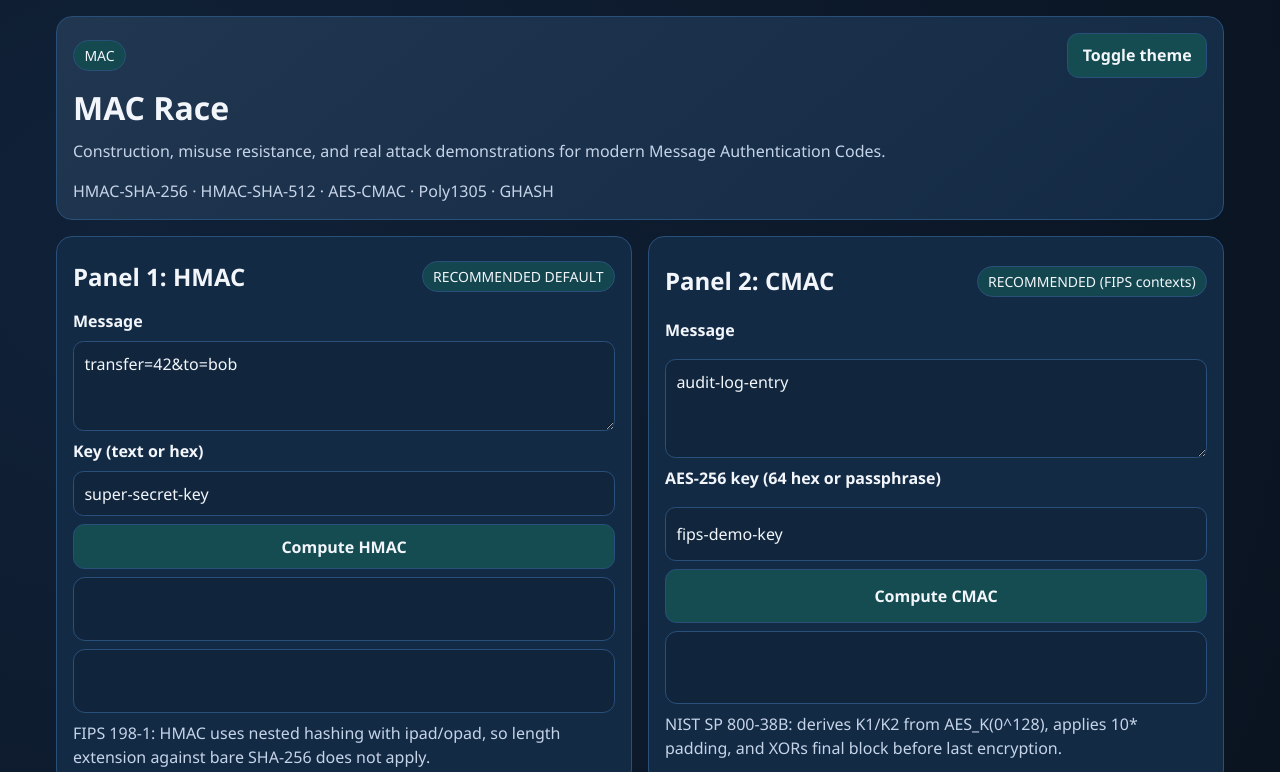
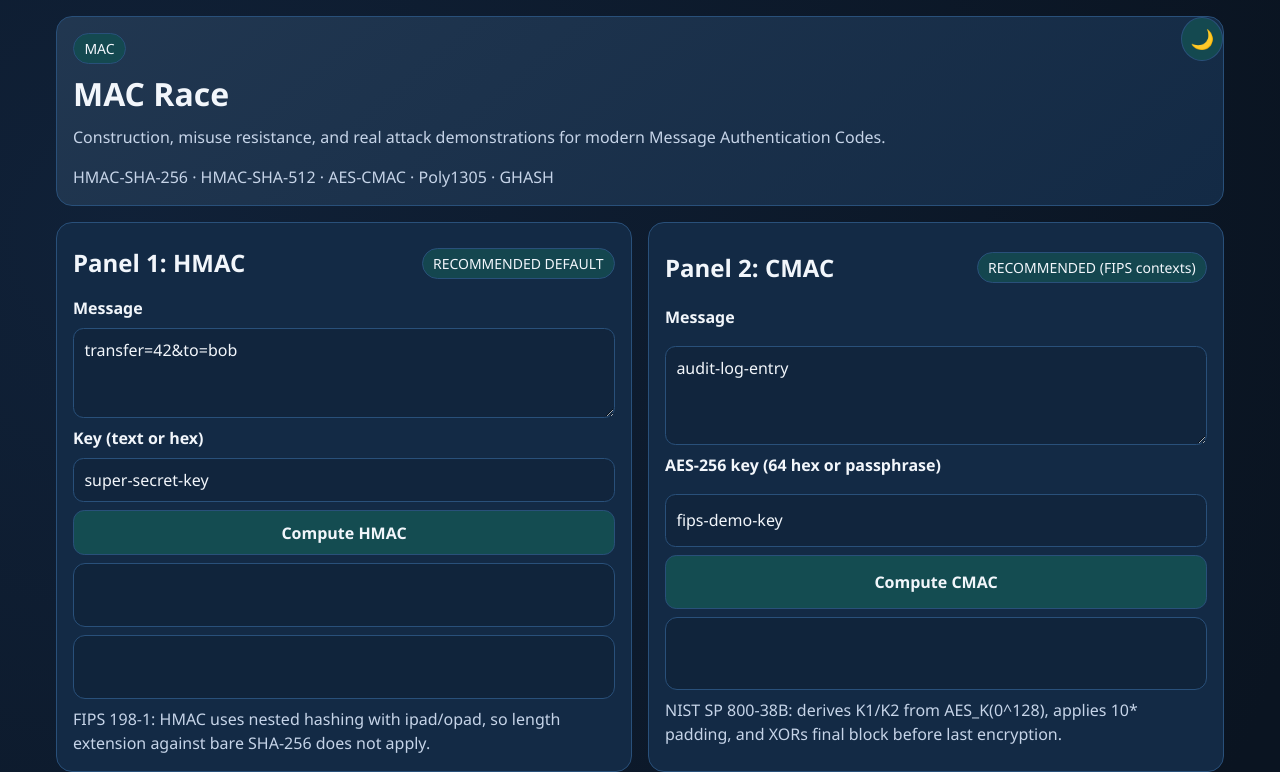
Before and after one commit to systemslibrarian/crypto-lab-mac-race, a website built with Vite: page index.html in a window 1280 px wide. Shown: the top 772 px of the page. Built offline with nearby package versions, Linux system fonts and the light colour scheme.

Commit message:
feat: standardize theme toggle and README education structure

```diff
--- a/index.html
+++ b/index.html
@@ -1,6 +1,12 @@
 <!doctype html>
 <html lang="en">
   <head>
+    <script>
+      (function () {
+        const saved = localStorage.getItem('theme');
+        document.documentElement.setAttribute('data-theme', saved ?? 'dark');
+      })();
+    </script>
     <meta charset="UTF-8" />
     <meta name="viewport" content="width=device-width, initial-scale=1.0" />
     <title>MAC Race | crypto-lab-mac-race</title>
--- a/src/main.ts
+++ b/src/main.ts
@@ -7,6 +7,27 @@ import { runLengthExtensionSelfTest } from './lengthext';
 import { runPoly1305SelfTest } from './poly1305';
 import { runTimingSelfTest } from './timing';
 import { renderApp } from './ui';
+
+function wireThemeToggle(): void {
+  const root = document.documentElement;
+  const button = document.querySelector<HTMLButtonElement>('#theme-toggle');
+  if (!button) return;
+
+  const setThemeUi = (theme: 'dark' | 'light'): void => {
+    root.dataset.theme = theme;
+    button.textContent = theme === 'dark' ? '🌙' : '☀️';
+    button.setAttribute('aria-label', theme === 'dark' ? 'Switch to light mode' : 'Switch to dark mode');
+  };
+
+  const initialTheme: 'dark' | 'light' = root.dataset.theme === 'light' ? 'light' : 'dark';
+  setThemeUi(initialTheme);
+
+  button.addEventListener('click', () => {
+    const nextTheme: 'dark' | 'light' = root.dataset.theme === 'light' ? 'dark' : 'light';
+    setThemeUi(nextTheme);
+    localStorage.setItem('theme', nextTheme);
+  });
+}
 
 async function runSelfTests(): Promise<void> {
   const checks = await Promise.all([
@@ -27,6 +48,6 @@ async function runSelfTests(): Promise<void> {
 const app = document.querySelector<HTMLDivElement>('#app');
 if (!app) throw new Error('Missing #app container');
 
-document.documentElement.dataset.theme = 'dark';
 renderApp(app);
+wireThemeToggle();
 void runSelfTests();
--- a/src/ui.ts
+++ b/src/ui.ts
@@ -44,10 +44,13 @@ export function renderApp(container: HTMLElement): void {
     <div class="page" aria-label="MAC Race demo root">
       <a class="skip-link" href="#main-content" aria-label="Skip to main content">Skip to main content</a>
       <header class="hero" aria-label="Header section">
-        <div class="hero-top">
-          <span class="chip chip-category" aria-label="Category chip">MAC</span>
-          <button id="theme-toggle" class="theme-toggle" aria-label="Toggle dark and light mode">Toggle theme</button>
-        </div>
+        <span class="chip chip-category" aria-label="Category chip">MAC</span>
+        <button
+          id="theme-toggle"
+          class="theme-toggle"
+          aria-label="Switch to light mode"
+          style="position: absolute; top: 0; right: 0;"
+        >🌙</button>
         <h1>MAC Race</h1>
         <p class="subtitle">Construction, misuse resistance, and real attack demonstrations for modern Message Authentication Codes.</p>
         <p class="chip-row" aria-label="Primitive chips">HMAC-SHA-256 · HMAC-SHA-512 · AES-CMAC · Poly1305 · GHASH</p>
@@ -171,14 +174,6 @@ export function renderApp(container: HTMLElement): void {
       <div id="aria-live" class="sr-only" aria-live="polite" role="status"></div>
     </div>
   `;
-
-  const root = document.documentElement;
-  byId<HTMLButtonElement>('theme-toggle').addEventListener('click', () => {
-    const next = root.dataset.theme === 'light' ? 'dark' : 'light';
-    root.dataset.theme = next;
-    setStatus(`Theme switched to ${next} mode.`);
-  });
-
   byId<HTMLButtonElement>('hmac-run').addEventListener('click', async () => {
     try {
       const message = byId<HTMLTextAreaElement>('hmac-message').value;
--- a/styles/main.css
+++ b/styles/main.css
@@ -61,6 +61,7 @@ body {
 }
 
 .hero {
+  position: relative;
   border: 1px solid var(--line);
   background: linear-gradient(140deg, color-mix(in srgb, var(--panel) 94%, white 6%), var(--panel));
   padding: 1rem;
@@ -91,7 +92,6 @@ h2 {
   margin-bottom: 0;
 }
 
-.theme-toggle,
 button,
 input,
 textarea,
@@ -99,8 +99,7 @@ a {
   min-height: 44px;
 }
 
-button,
-.theme-toggle {
+button {
   border: 1px solid var(--line);
   background: color-mix(in srgb, var(--accent) 22%, var(--panel));
   color: var(--text);
@@ -111,9 +110,24 @@ button,
   font-family: inherit;
 }
 
+.theme-toggle {
+  width: 2.6rem;
+  height: 2.6rem;
+  border-radius: 50%;
+  border: 1px solid var(--line);
+  background: color-mix(in srgb, var(--panel) 80%, var(--accent) 20%);
+  color: var(--text);
+  padding: 0;
+  display: inline-flex;
+  align-items: center;
+  justify-content: center;
+  font-size: 1.2rem;
+  line-height: 1;
+}
+
 button:hover,
 .theme-toggle:hover {
-  filter: brightness(1.08);
+  background: color-mix(in srgb, var(--panel) 68%, var(--accent) 32%);
   cursor: pointer;
 }
 
```
Also changed, not shown: README.md.
